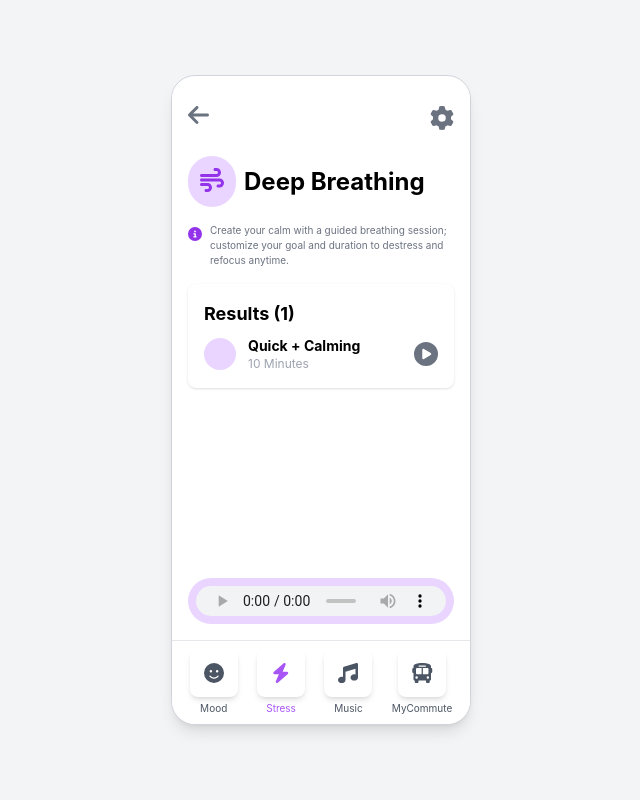
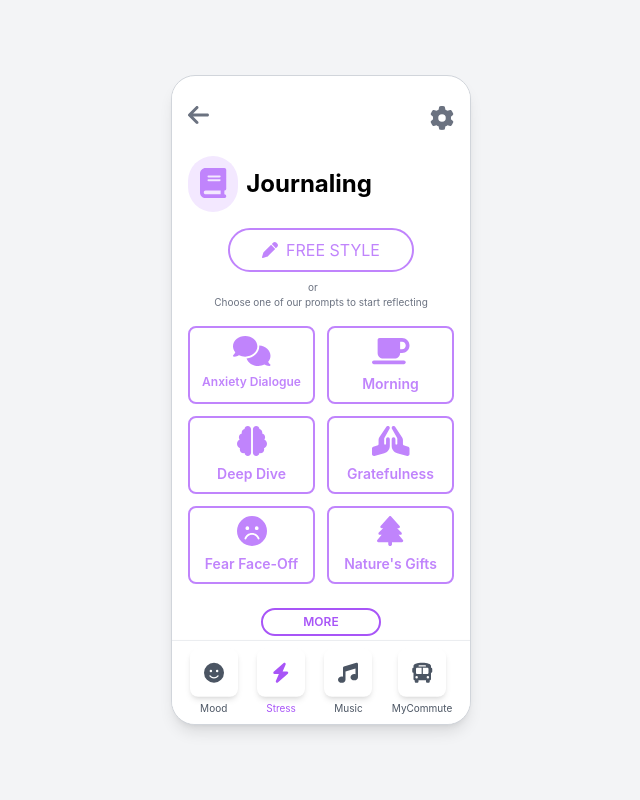
Before and after one commit to yenndang/commuter-companion, a React (Create React App) app: page /stress-relief/journaling in a window 1280 px wide. Shown: the top 800 px of the page, without its empty margins (319-959 px from the left). Built offline with nearby package versions, Linux system fonts and the light colour scheme.

Commit message:
Update Journaling screen 1 + add navigation

```diff
--- a/src/App.tsx
+++ b/src/App.tsx
@@ -7,6 +7,7 @@ import StressRelief from "./components/StressRelief";
 import MusicRecommendation from "./components/MusicRecommendation";
 import SettingsScreen from "./components/SettingsScreen";
 import SRDeepBreathing from "./components/SR_DeepBreathing";
+import SRJournaling from "./components/SR_Journaling";
 
 const App: React.FC = () => {
   return (
@@ -19,6 +20,7 @@ const App: React.FC = () => {
         path="/stress-relief/deep-breathing"
         element={<SRDeepBreathing />}
       />
+      <Route path="/stress-relief/journaling" element={<SRJournaling />} />
       <Route path="/music-recommendation" element={<MusicRecommendation />} />
       <Route path="/settings" element={<SettingsScreen />} />
     </Routes>
--- a/src/components/SR_Journaling.tsx
+++ b/src/components/SR_Journaling.tsx
@@ -3,31 +3,33 @@ import { FontAwesomeIcon } from "@fortawesome/react-fontawesome";
 import {
   faArrowLeft,
   faCog,
-  faSpa,
   faPen,
-  faSmile,
-  faHeartbeat,
-  faMusic,
-  faBus,
-  faInfoCircle,
   faBook,
-  faWind,
-  faHeart,
-  faEnvelope,
+  faComments,
+  faCoffee,
+  faBrain,
+  faPrayingHands,
+  faFrown,
+  faTree,
 } from "@fortawesome/free-solid-svg-icons";
 import NavigationBar from "./misc/NavigationBar";
 import { useNavigate } from "react-router-dom";
-import BackToHomeButton from "./misc/BackToHomeButton";
 
-const StressReliefActivities: React.FC = () => {
+const SRJournaling: React.FC = () => {
   const navigate = useNavigate(); // Initialize navigate function
+
   return (
     <div className="flex items-center justify-center h-screen bg-gray-100">
       {/* Phone Container */}
       <div className="w-[300px] h-[650px] bg-white rounded-3xl shadow-lg overflow-hidden border border-gray-300 flex flex-col">
         {/* Header */}
         <div className="flex justify-between items-center p-4 bg-white z-10 sticky top-2">
-          <BackToHomeButton />
+          <button
+            onClick={() => navigate("/stress-relief")} // Navigate back to StressRelief screen
+            className="text-gray-500 text-2xl cursor-pointer"
+          >
+            <FontAwesomeIcon icon={faArrowLeft} />
+          </button>{" "}
           <FontAwesomeIcon
             icon={faCog}
             className="text-gray-500 text-2xl pt-1 cursor-pointer"
@@ -35,90 +37,105 @@ const StressReliefActivities: React.FC = () => {
           />
         </div>
 
-        {/* Scrollable Content- use overflow-y-auto */}
+        {/* Scrollable Content */}
         <div className="flex-1 p-4">
           {/* Title Section */}
           <div className="flex items-center mb-4">
-            <div className="bg-purple-200 rounded-full p-3">
+            <div className="bg-purple-100 rounded-full p-3">
               <FontAwesomeIcon
                 icon={faBook}
-                className="text-purple-600 text-2xl"
+                className="text-purple-400 text-3xl"
               />
             </div>
             <h1 className="text-2xl font-bold ml-2">Journaling</h1>
           </div>
 
           {/* Free Style */}
-          <div className="flex justify-center mb-4">
-            <button className="bg-gray-200 text-purple-800 py-2 px-4 rounded-full flex items-center">
-              <FontAwesomeIcon icon={faPen} className="mr-2 text-purple-800" />
+          <div className="flex justify-center mb-2">
+            <button className="border-2 border-purple-400 text-purple-400 rounded-full px-8 py-2 flex items-center">
+              <FontAwesomeIcon icon={faPen} className="mr-2 text-purple-400" />
               FREE STYLE
             </button>
           </div>
 
           {/* Info Section */}
-          <div className="flex items-start mb-4">
-            <p className="text-gray-600 text-[10px]">
-              or
-              <br/>
+          <div className="text-center mb-4">
+            <p className="text-gray-500 text-[10px] w-[250px]">or</p>
+            <p className="text-gray-500 text-[10px] ">
               Choose one of our prompts to start reflecting
             </p>
           </div>
 
           {/* Journaling Prompts Grid */}
-          <div className="grid grid-cols-2 gap-4 mb-4">
+          <div className="grid grid-cols-2 gap-3 mb-2">
             {/* Anxiety Dialogue */}
-            <div className="bg-gray-200 rounded-xl p-3 flex flex-col items-center">
+            <div className="flex flex-col items-center border-2 border-purple-400 rounded-lg p-2">
               <FontAwesomeIcon
-                icon={faBook}
-                className="text-purple-600 text-4xl mb-2"
+                icon={faComments}
+                className="text-purple-400 text-3xl mb-2"
               />
-              <p className="text-purple-600 text-sm font-semibold">Anxiety Dialogue</p>
+              <p className="text-purple-400 text-xs font-semibold">
+                Anxiety Dialogue
+              </p>
             </div>
 
             {/* Morning */}
-            <div className="bg-gray-200 rounded-2xl p-3 flex flex-col items-center">
+            <div className="flex flex-col items-center border-2 border-purple-400 rounded-lg p-2">
               <FontAwesomeIcon
-                icon={faWind}
-                className="text-purple-600 text-4xl mb-2"
+                icon={faCoffee}
+                className="text-purple-400 text-3xl mb-2"
               />
-              <p className="text-purple-600 text-sm font-semibold">Morning</p>
+              <p className="text-purple-400 text-sm font-semibold">Morning</p>
             </div>
 
             {/* Deep Dive */}
-            <div className="bg-gray-200 rounded-2xl p-3 flex flex-col items-center">
+            <div className="flex flex-col items-center border-2 border-purple-400 rounded-lg p-2">
               <FontAwesomeIcon
-                icon={faHeart}
-                className="text-purple-600 text-4xl mb-2"
+                icon={faBrain}
+                className="text-purple-400 text-3xl mb-2"
               />
-              <p className="text-purple-600 text-sm font-semibold">Deep Dive</p>
+              <p className="text-purple-400 text-sm font-semibold">Deep Dive</p>
             </div>
 
             {/* Gratefulness */}
-            <div className="bg-gray-200 rounded-2xl p-3 flex flex-col items-center">
+            <div className="flex flex-col items-center border-2 border-purple-400 rounded-lg p-2">
               <FontAwesomeIcon
-                icon={faHeart}
-                className="text-purple-600 text-4xl mb-2"
+                icon={faPrayingHands}
+                className="text-purple-400 text-3xl mb-2"
               />
-              <p className="text-purple-600 text-sm font-semibold">Gratefulness</p>
+              <p className="text-purple-400 text-sm font-semibold">
+                Gratefulness
+              </p>
             </div>
+
             {/* Fear Face-Off */}
-            <div className="bg-gray-200 rounded-2xl p-3 flex flex-col items-center">
+            <div className="flex flex-col items-center border-2 border-purple-400 rounded-lg p-2">
               <FontAwesomeIcon
-                icon={faHeart}
-                className="text-purple-600 text-4xl mb-2"
+                icon={faFrown}
+                className="text-purple-400 text-3xl mb-2"
               />
-              <p className="text-purple-600 text-sm font-semibold">Fear Face-Off</p>
+              <p className="text-purple-400 text-sm font-semibold">
+                Fear Face-Off
+              </p>
             </div>
+
             {/* Nature's Gifts */}
-            <div className="bg-gray-200 rounded-2xl p-3 flex flex-col items-center">
+            <div className="flex flex-col items-center border-2 border-purple-400 rounded-lg p-2">
               <FontAwesomeIcon
-                icon={faHeart}
-                className="text-purple-600 text-4xl mb-2"
+                icon={faTree}
+                className="text-purple-400 text-3xl mb-2"
               />
-              <p className="text-purple-600 text-sm font-semibold">Nature's Gifts</p>
+              <p className="text-purple-400 text-sm font-semibold">
+                Nature's Gifts
+              </p>
             </div>
           </div>
+        </div>
+        {/* Centered More Button */}
+        <div className="flex justify-center mb-4">
+          <button className="border-2 border-purple-500 text-purple-500 rounded-full px-10 py-1 text-xs font-semibold">
+            MORE
+          </button>
         </div>
 
         {/* Footer Navigation */}
@@ -128,4 +145,4 @@ const StressReliefActivities: React.FC = () => {
   );
 };
 
-export default StressReliefActivities;
+export default SRJournaling;
--- a/src/components/StressRelief.tsx
+++ b/src/components/StressRelief.tsx
@@ -24,6 +24,10 @@ const StressReliefActivities: React.FC = () => {
 
   const handleDeepBreathingClick = () => {
     navigate("/stress-relief/deep-breathing"); // Navigate to the SRDeepBreathing component
+  };
+
+  const handleJournalingClick = () => {
+    navigate("/stress-relief/journaling"); // Navigate to the SRJournaling component
   };
 
   return (
@@ -69,7 +73,10 @@ const StressReliefActivities: React.FC = () => {
           {/* Activities Grid */}
           <div className="grid grid-cols-2 gap-4 mb-4">
             {/* Journaling */}
-            <div className="bg-purple-200 rounded-2xl p-6 flex flex-col items-center">
+            <div
+              className="bg-purple-200 rounded-2xl p-6 flex flex-col items-center cursor-pointer"
+              onClick={handleJournalingClick} // Trigger navigate on click
+            >
               <FontAwesomeIcon
                 icon={faBook}
                 className="text-purple-600 text-4xl mb-2"
--- a/src/index.tsx
+++ b/src/index.tsx
@@ -11,12 +11,13 @@ import MyCommute from "./components/MyCommute";
 import MoodTracker from "./components/MoodTracker";
 import SettingsScreen from "./components/SettingsScreen";
 import SRDeepBreathing from "./components/SR_DeepBreathing";
+import SRJournaling from "./components/SR_Journaling";
 
 ReactDOM.render(
   <React.StrictMode>
     <BrowserRouter>
       <App />
-      <SRDeepBreathing />
+      <SRJournaling />
     </BrowserRouter>
   </React.StrictMode>,
   document.getElementById("root")
```
